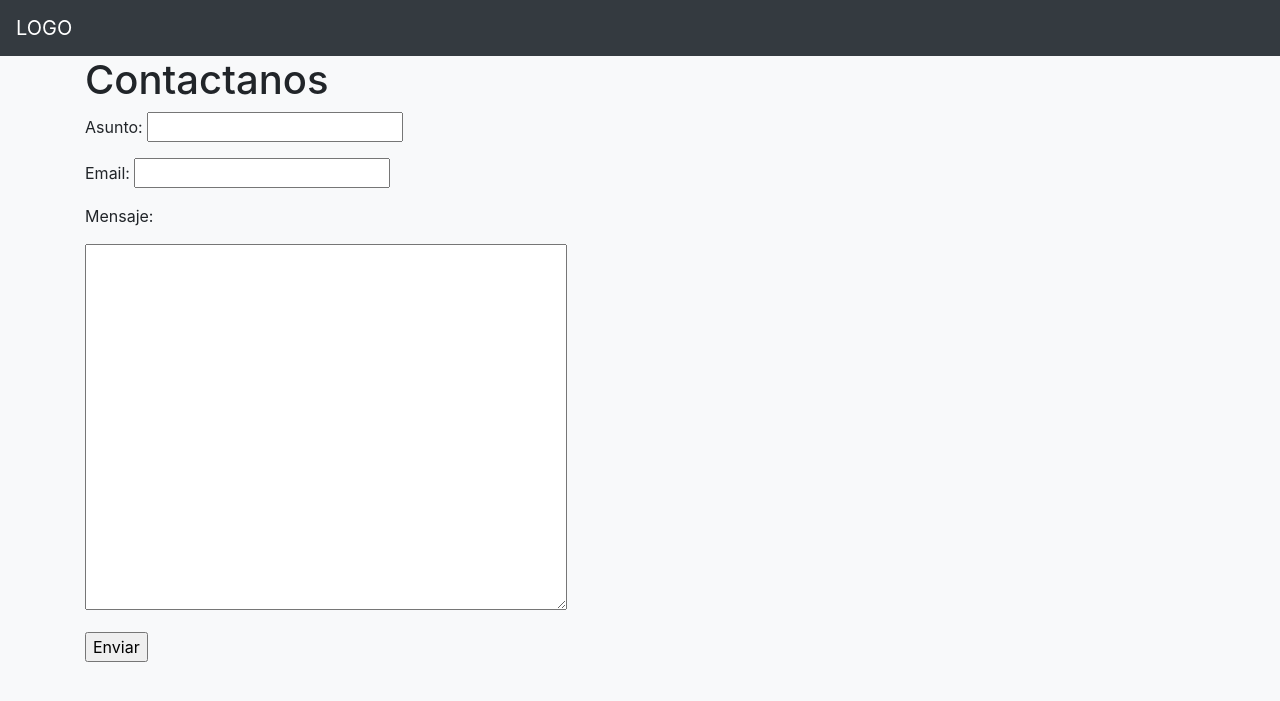
After one commit to martaverdugo6/AppFutbol, a Django app: page /contacto/ in a window 1280 px wide. The commit adds this page. Shown: the top 701 px of the page. Run offline with Django 3.2, Linux system fonts and the light colour scheme; some libraries are stand-ins or nearby versions.

Commit message:
pequeños cambios

```diff
--- a/Aplicacion/Aplicacion/urls.py
+++ b/Aplicacion/Aplicacion/urls.py
@@ -31,6 +31,7 @@ urlpatterns = [
  	path('perfil/', views.perfil, name='perfil'),
  	path('inicioSesion/', views.inicioSesion, name='inicioSesion'),
  	path('registro/', views.registroUser, name='registro'),
+    path('contacto/', views.contacto, name='contacto'),
     url(r'^accounts/', include('registration.backends.default.urls')),
     #path('accounts/',views.include('registration.backends.default.urls')),
 ]
--- /dev/null
+++ b/Aplicacion/gestionApp/templates/contacto.html
@@ -0,0 +1,24 @@
+{% extends "base.html" %}
+{% load crispy_forms_tags %}
+
+{% block head_title %}Contáctanos{% endblock %}
+
+
+{% block content %}
+<h1>Contactanos</h1>
+    <form method="POST">{% csrf_token %}
+        {{ form|crispy }}
+        <div>
+            <p>Asunto: <input type="text" name="asunto"></p>
+        </div>
+        <div>
+            <p>Email: <input type="text" name="email"></p>
+        </div>
+        <div>
+            <p>Mensaje: </p>
+            <p><textarea name="mensaje" rows="15" cols="45"></textarea></p>
+        </div>
+        <input type="submit" value="Enviar">
+
+    </form>
+{% endblock %}
--- /dev/null
+++ b/Aplicacion/gestionApp/templates/mensaje_enviado.html
@@ -0,0 +1,3 @@
+<h3 style="color: green;">Su mensaje ha sido enviado con éxito.</h3>
+
+<p><a href="{% url 'contacto' %}">Volver</a></p></p>
--- a/Aplicacion/gestionApp/templates/navbar.html
+++ b/Aplicacion/gestionApp/templates/navbar.html
@@ -19,6 +19,9 @@
 			<li class="nav-item">
 				<a class="nav-link" href="{% url 'about' %}">Sobre nosotros</a>
 			</li>
+			<li class="nav-item">
+				<a class="nav-link" href="{% url 'contacto' %}">Contacto</a>
+			</li>
 		</ul>
 		<ul class="navbar-nav mr-right">
 			<li class="nav-item active">
--- a/Aplicacion/gestionApp/views.py
+++ b/Aplicacion/gestionApp/views.py
@@ -68,6 +68,8 @@ from django.http import HttpResponseRedirect
 from gestionApp.models import usuario
 from gestionApp.forms import form_alta_usuario, form_login_usuario
 from django.template import loader
+from django.core.mail import send_mail
+from django.conf import settings
 
 # Create your views here.
 
@@ -117,3 +119,16 @@ def liga(request):
 def perfil(request):
 
 	return render(request, "perfil_user.html")
+
+def contacto(request):
+
+	if request.method=="POST":
+		subject=request.POST["asunto"]
+		message=request.POST["mensaje"] + ". De: " + request.POST["email"]
+		email_from=settings.EMAIL_HOST_USER
+		recipient_list=["aplicacionDeporte@gmail.com"]
+		send_mail(subject, message, email_from, recipient_list)
+
+		return render(request, "mensaje_enviado.html")
+
+	return render(request, "contacto.html")
```
Also changed, not shown: Aplicacion/Aplicacion/settings.py (+8 -0 lines).
